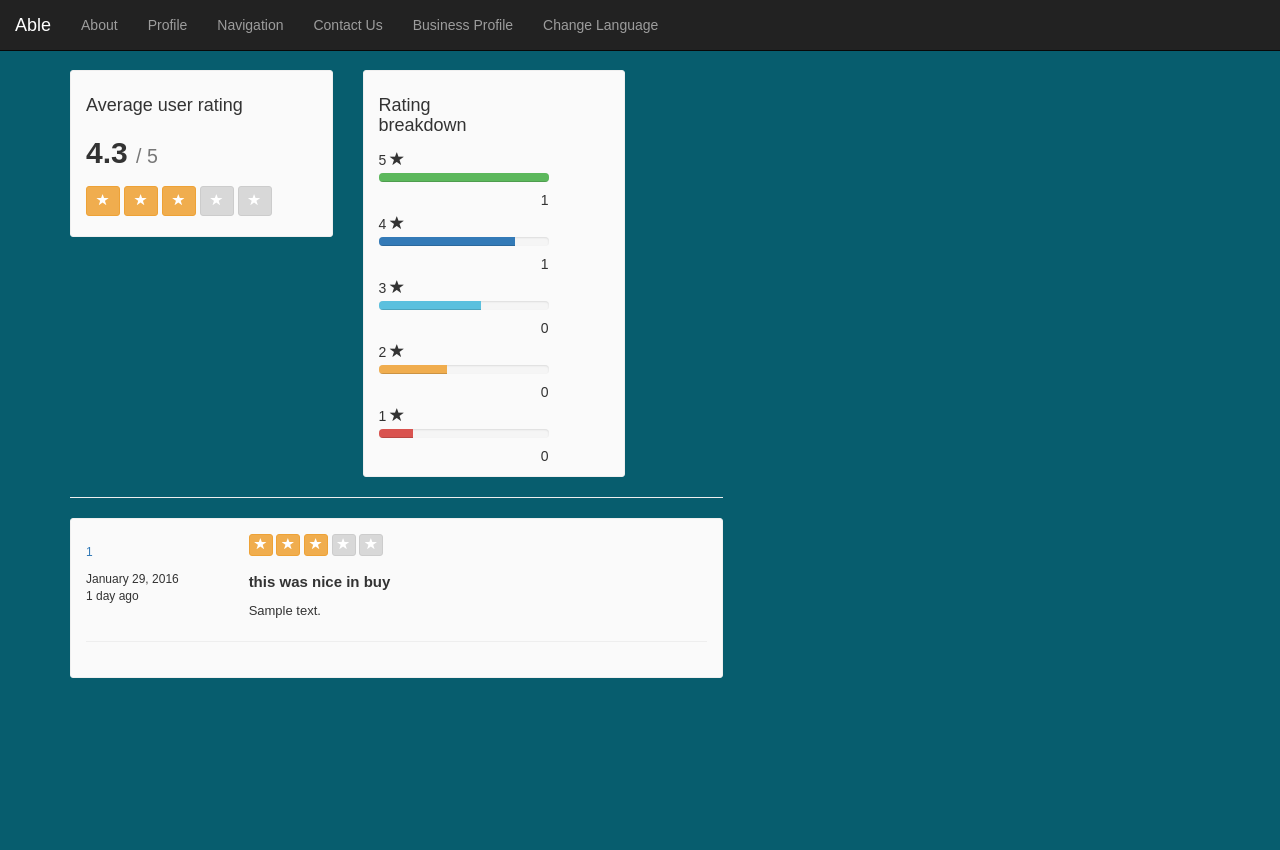
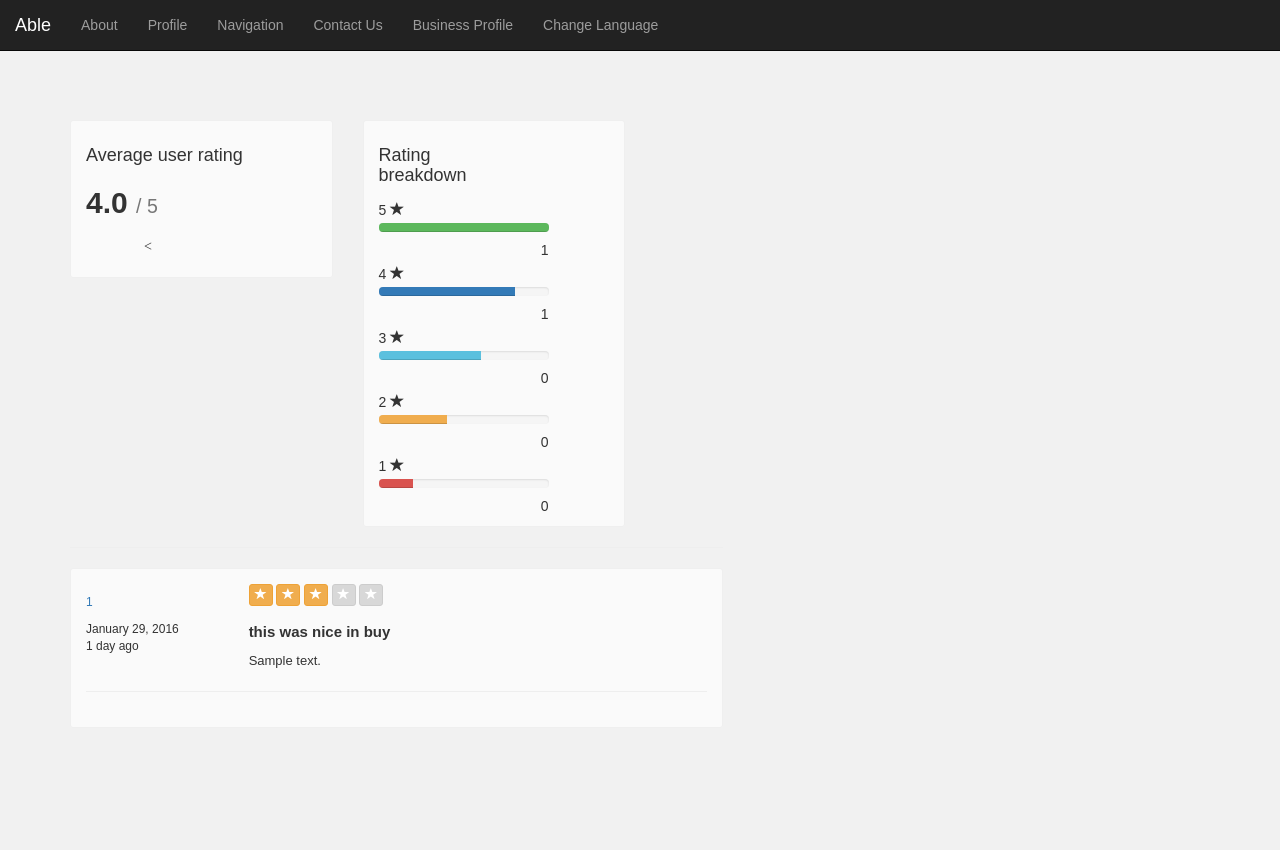
Before and after one commit to WSU-4110/Able, a Flask app: page /reviews in a window 1280 px wide. Before the commit the page ends 678 px from the top, so only its background shows below. Run offline with Flask 2, Linux system fonts and the light colour scheme; tables that the repository leaves empty hold one stand-in row (values such as "Sample post"); some libraries are stand-ins or nearby versions.

Commit message:
working rating average

```diff
--- a/app/models.py
+++ b/app/models.py
@@ -25,7 +25,7 @@
     id = db.Column(db.Integer, primary_key=True, autoincrement=True)
     location = db.Column(db.Integer, db.ForeignKey('location.id'))
     user = db.Column(db.Integer, db.ForeignKey('user.id'))
-    rating = db.Column(db.Integer)
+    rating = db.Column(db.Integer, nullable=False)
     review = db.Column(db.TEXT())
 
 
--- a/app/routes.py
+++ b/app/routes.py
@@ -28,8 +28,11 @@
 @app.route('/reviews')
 def reviews():
     reviews = Reviews.query.filter_by(location=1)
-
-    return render_template('reviews.html', reviews=reviews)
+    avg = 0
+    for i in reviews:
+        avg = avg + i.rating
+    avg = avg/reviews.count()
+    return render_template('reviews.html', reviews=reviews, average=avg)
 
 
 @app.route('/navigation')
--- a/app/static/css/style.css
+++ b/app/static/css/style.css
@@ -147,3 +147,69 @@
         .review-block-description{
             font-size:13px;
         }
+        body {
+  margin-top: 50px;
+  font-family: sans-serif;
+  background: #f1f1f1;
+}
+
+table {
+  margin: 0 auto;
+  text-align: center;
+  border-collapse: collapse;
+  border: 1px solid #d4d4d4;
+  font-size: 20px;
+  background: #fff;
+}
+
+table th,
+table tr:nth-child(2n+2) {
+  background: #e7e7e7;
+}
+
+table th,
+table td {
+  padding: 20px 50px;
+}
+
+table th {
+  border-bottom: 1px solid #d4d4d4;
+}
+
+.stars-outer {
+  display: inline-block;
+  position: relative;
+  font-family: FontAwesome;
+}
+
+.stars-outer::before {
+  content: "\f006 \f006 \f006 \f006 \f006";
+}
+
+.stars-inner {
+  position: absolute;
+  top: 0;
+  left: 0;
+  white-space: nowrap;
+  overflow: hidden;
+  width: 0;
+}
+
+.stars-inner::before {
+  content: "\f005 \f005 \f005 \f005 \f005";
+  color: #f8ce0b;
+}
+
+.attribution {
+  font-size: 12px;
+  color: #444;
+  text-decoration: none;
+  text-align: center;
+  position: fixed;
+  right: 10px;
+  bottom: 10px;
+  z-index: -1;
+}
+.attribution:hover {
+  color: #1fa67a;
+}
--- a/app/templates/reviews.html
+++ b/app/templates/reviews.html
@@ -13,6 +13,9 @@
         <meta name="author" content="">
         <link rel="icon" href="favicon.ico">
         <link rel="stylesheet" type="text/css" href="{{ url_for('static', filename='css/style.css') }}">
+        <script>
+
+        </script>
     </head>
 
 
@@ -22,22 +25,10 @@
 			<div class="col-sm-3">
 				<div class="rating-block">
 					<h4>Average user rating</h4>
-					<h2 class="bold padding-bottom-7">4.3 <small>/ 5</small></h2>
-					<button type="button" class="btn btn-warning btn-sm" aria-label="Left Align">
-					  <span class="glyphicon glyphicon-star" aria-hidden="true"></span>
-					</button>
-					<button type="button" class="btn btn-warning btn-sm" aria-label="Left Align">
-					  <span class="glyphicon glyphicon-star" aria-hidden="true"></span>
-					</button>
-					<button type="button" class="btn btn-warning btn-sm" aria-label="Left Align">
-					  <span class="glyphicon glyphicon-star" aria-hidden="true"></span>
-					</button>
-					<button type="button" class="btn btn-default btn-grey btn-sm" aria-label="Left Align">
-					  <span class="glyphicon glyphicon-star" aria-hidden="true"></span>
-					</button>
-					<button type="button" class="btn btn-default btn-grey btn-sm" aria-label="Left Align">
-					  <span class="glyphicon glyphicon-star" aria-hidden="true"></span>
-					</button>
+					<h2 class="bold padding-bottom-7">{{ average }} <small>/ 5</small></h2>
+                    <div class="stars-outer">
+                        <div class="stars-inner"></div>
+        <           </div>
 				</div>
 			</div>
             <div class="col-sm-3">
```
Lines whose indentation alone changed are shown as unchanged.
